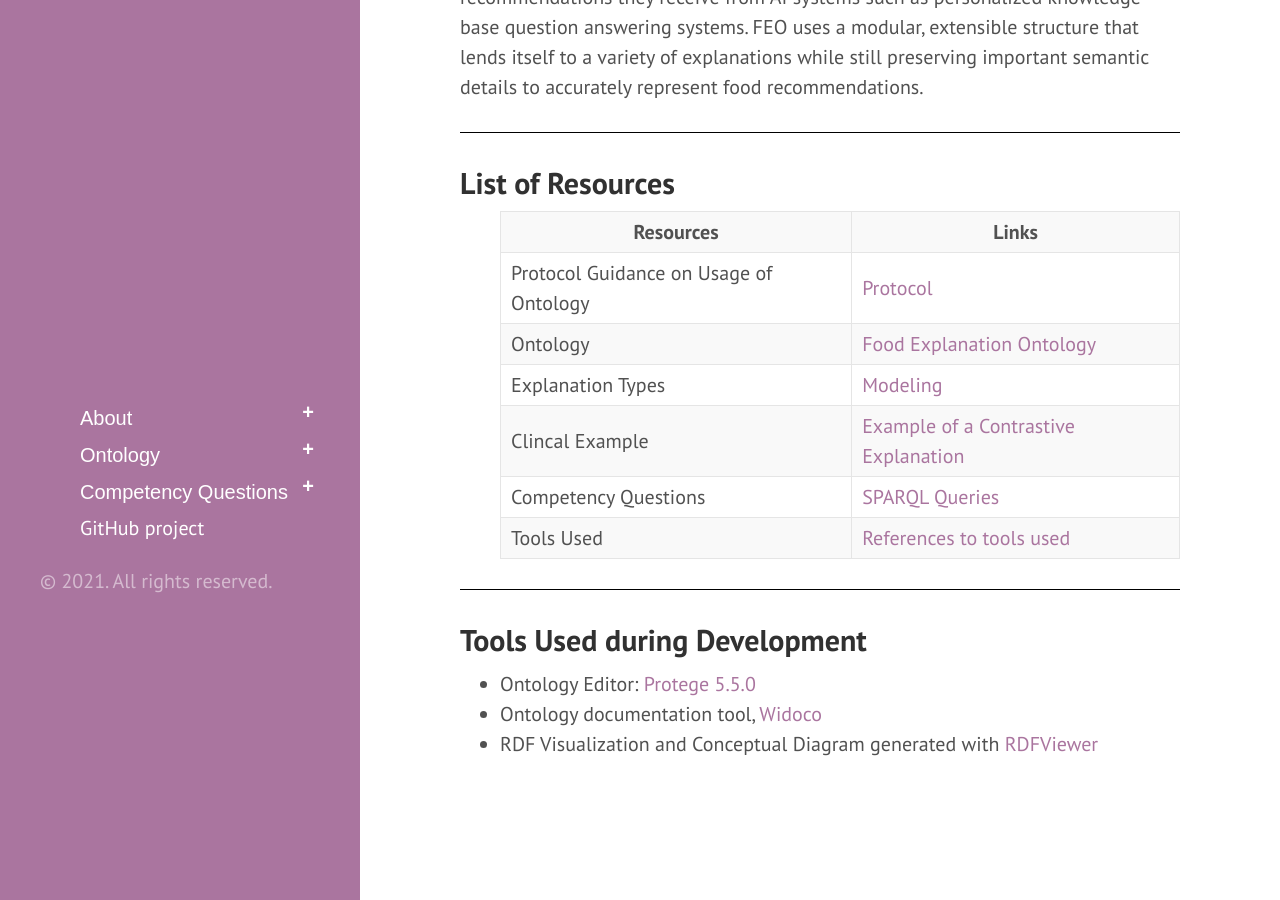
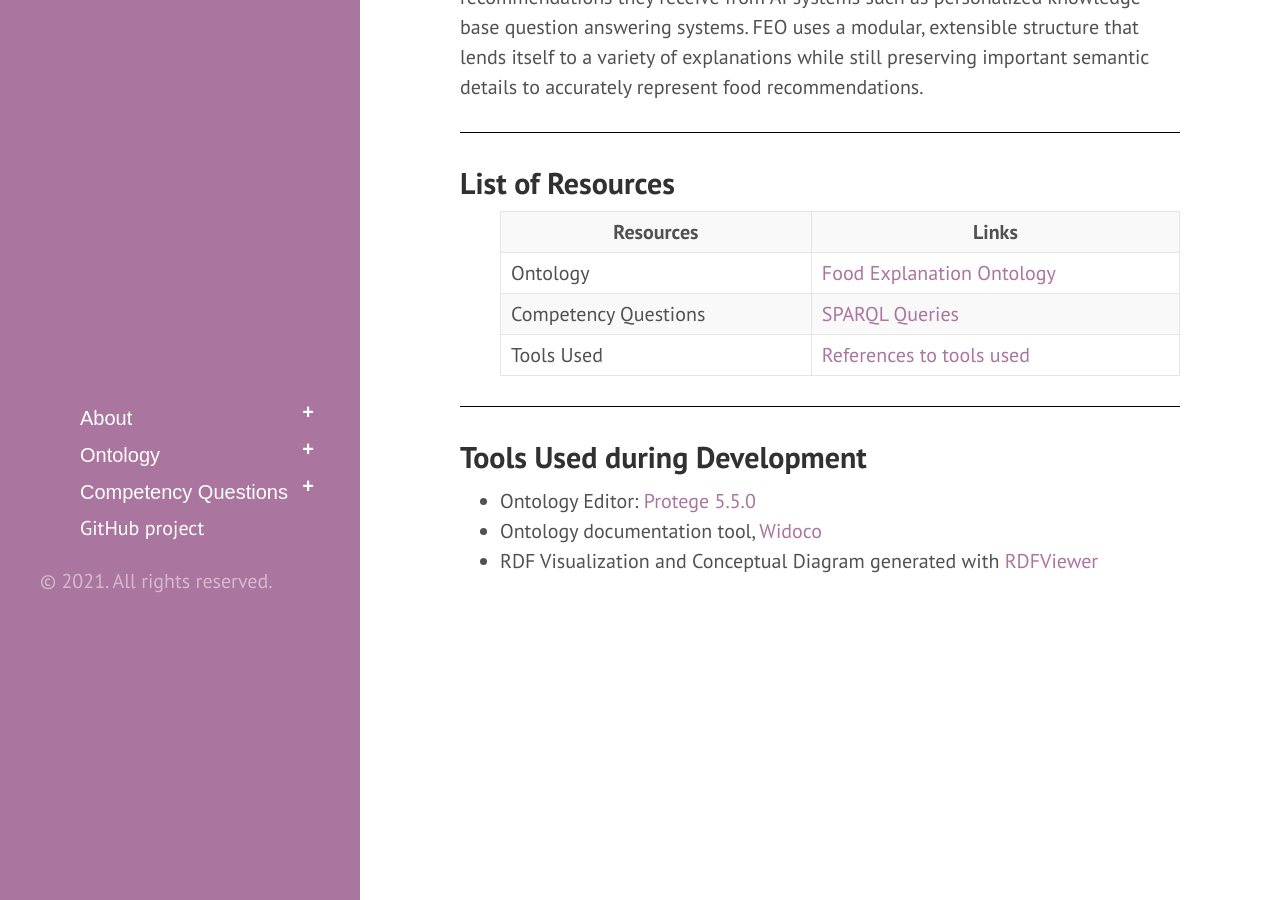
Before and after one commit to tetherless-world/food-expanation-ontology, a Jekyll site: the page built from index.md, in a window 1280 px wide and 900 px high, scrolled down 840 px. Built offline with Jekyll 4.4.1, drawn with Linux system fonts in a browser that asks for light colours; our own code applies the rules of GitHub Pages for plain Markdown files; Markdown is read by kramdown in place of the engine named in the settings.

Commit message:
Update index.md

```diff
--- a/index.md
+++ b/index.md
@@ -37,26 +37,14 @@ title: Food Explanation Ontology: Semantic Modeling of Food Recommendation Expla
     <th>Resources</th>
     <th>Links</th>
   </tr>
-   <tr>
-    <td>Protocol Guidance on Usage of Ontology</td>
-    <td><a href="protocol">Protocol</a> </td>
-  </tr>
   <tr>
     <td>Ontology</td>
     <td><a href="ontology">Food Explanation Ontology</a> </td>
-  </tr>
-  <tr>
-    <td>Explanation Types</td>
-    <td><a href="modeling#explanationtypes">Modeling</a> </td>
   </tr>
     <!--<tr>
     <td> </td>
     <td> (b) <a href="./application.html">Faceted Browser</a> </td>
   </tr>-->
-    <tr>
-    <td>Clincal Example</td>
-    <td><a href="clinicalexample">Example of a Contrastive Explanation</a> </td>
-  </tr>
    <tr>
     <td>Competency Questions </td>
     <td><a href="competencyquestions#sparql">SPARQL Queries</a> </td>
```
